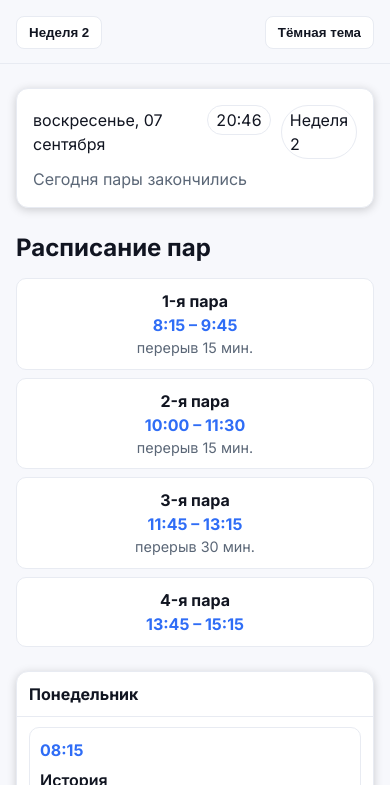
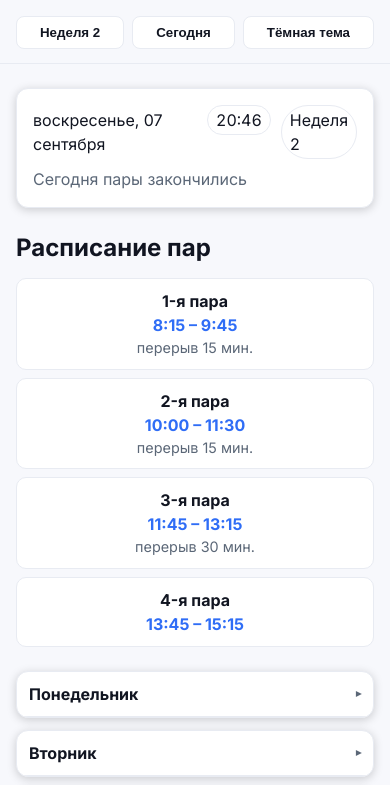
Before and after one commit to legendarka8213/site, a plain HTML site: page index.html in a window 390 px wide. Shown: the part 59-844 px from the top of the page. Drawn offline with Linux system fonts and the light colour scheme.

Commit message:
обайл: кнопка Сегодня скрыта на

```diff
--- a/index.html
+++ b/index.html
@@ -18,6 +18,7 @@
     </div>
     <div class="controls">
       <button id="weekButton" class="btn" aria-label="Переключить неделю"></button>
+      <button id="todayButton" class="btn" aria-label="Показать сегодняшний день">Сегодня</button>
       <button id="themeToggle" class="btn" aria-label="Переключить тему"></button>
     </div>
   </header>
--- a/script.js
+++ b/script.js
@@ -162,6 +162,10 @@ function renderWeek(weekNum) {
 
     dayBox.appendChild(head);
     dayBox.appendChild(list);
+    // mark attributes for mobile collapsible behavior
+    if (day === todayIdx) {
+      dayBox.setAttribute('data-today', 'true');
+    }
     wrap.appendChild(dayBox);
   }
 }
@@ -212,6 +216,7 @@ function init() {
   const weekBtn = document.getElementById("weekButton");
   const themeBtn = document.getElementById("themeToggle");
   const nowWeekEl = document.getElementById("nowWeek");
+  const todayBtn = document.getElementById("todayButton");
 
   // Init week
   const storedWeek = storage.get("week", null);
@@ -240,6 +245,36 @@ function init() {
   tickClock();
   updateNowStatus(Number(currentWeek));
 
+  // ---- Mobile collapsible days ----
+  const isMobile = () => window.matchMedia && window.matchMedia('(max-width: 680px)').matches;
+  function applyCollapsible() {
+    const wrap = document.getElementById('week');
+    const days = Array.from(wrap.querySelectorAll('.day'));
+    if (!isMobile()) {
+      days.forEach(d => d.removeAttribute('data-collapsed'));
+      return;
+    }
+    // collapse all except today by default
+    days.forEach(d => {
+      const isToday = d.getAttribute('data-today') === 'true';
+      d.setAttribute('data-collapsed', isToday ? 'false' : 'true');
+    });
+    // attach toggles
+    days.forEach(d => {
+      const header = d.querySelector('.day__header');
+      header.onclick = () => {
+        const collapsed = d.getAttribute('data-collapsed') === 'true';
+        // If mobile, close others when opening this one
+        if (isMobile() && collapsed) {
+          days.forEach(x => x.setAttribute('data-collapsed', x === d ? 'false' : 'true'));
+        } else {
+          d.setAttribute('data-collapsed', collapsed ? 'false' : 'true');
+        }
+      };
+    });
+  }
+  applyCollapsible();
+
   // Events
   weekBtn.addEventListener("click", () => {
     currentWeek = currentWeek === 1 ? 2 : 1;
@@ -248,6 +283,7 @@ function init() {
     setWeekLabel();
     renderWeek(currentWeek);
     updateNowStatus(currentWeek);
+    applyCollapsible();
   });
 
   themeBtn.addEventListener("click", () => {
--- a/styles.css
+++ b/styles.css
@@ -168,6 +168,7 @@ select {
   display: flex;
   align-items: center;
   justify-content: space-between;
+  cursor: pointer;
 }
 .day__title { font-weight: 700; }
 .day__today { color: var(--accent); font-weight: 700; font-size: 0.9rem; }
@@ -217,4 +218,24 @@ select {
   .times__grid { grid-template-columns: 1fr; }
   .week { grid-template-columns: 1fr; }
   .app-footer { flex-direction: column; gap: 6px; }
+  .controls { gap: 8px; }
+  .controls .btn { flex: 1 1 auto; }
 }
+
+/* Collapsible days on mobile */
+.day[data-collapsed="true"] .day__list { display: none; }
+.day__header::after {
+  content: '▾';
+  color: var(--muted);
+  font-size: 12px;
+  margin-left: 8px;
+}
+.day[data-collapsed="true"] .day__header::after {
+  transform: rotate(-90deg);
+  display: inline-block;
+}
+
+/* Hide Today button on desktop */
+@media (min-width: 681px) {
+  #todayButton { display: none; }
+}
```
